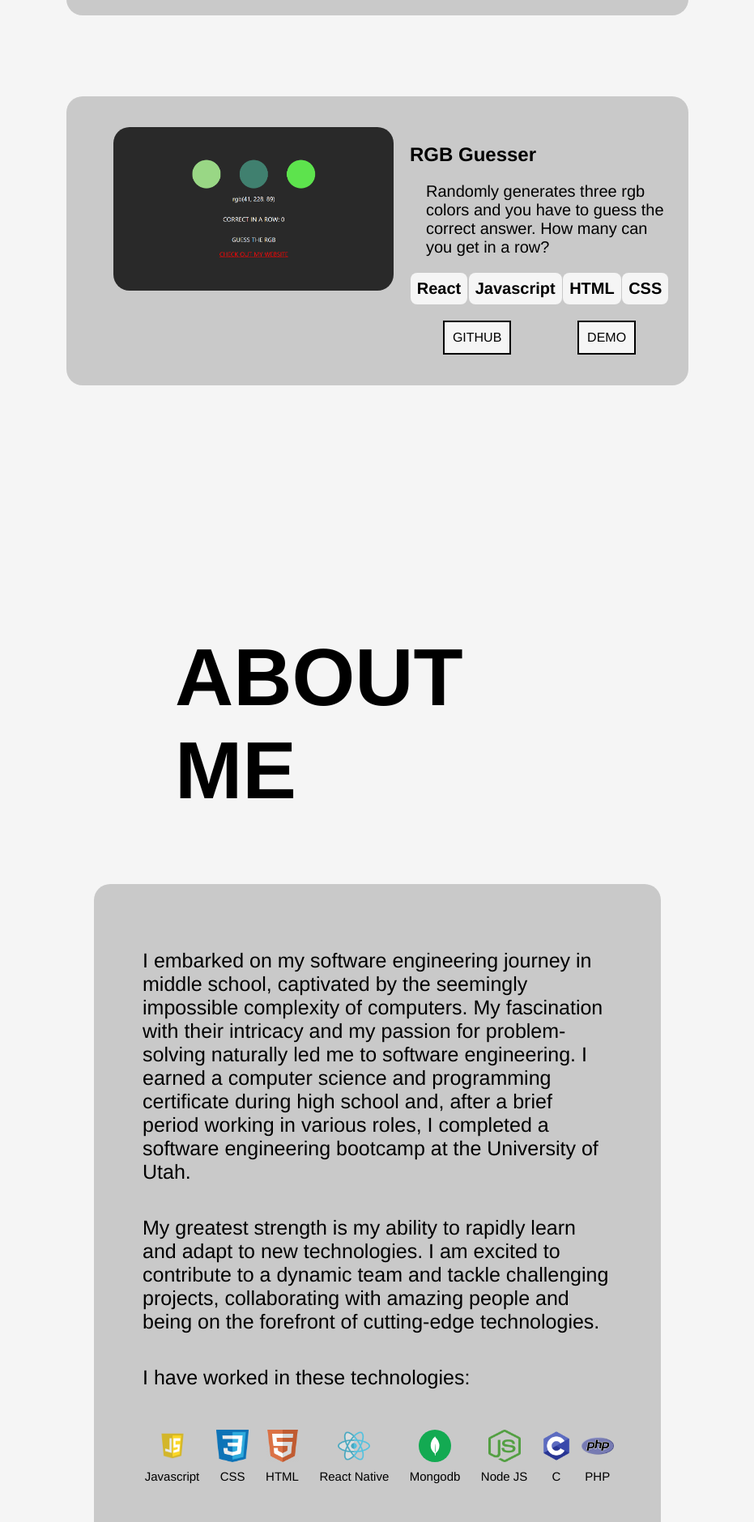
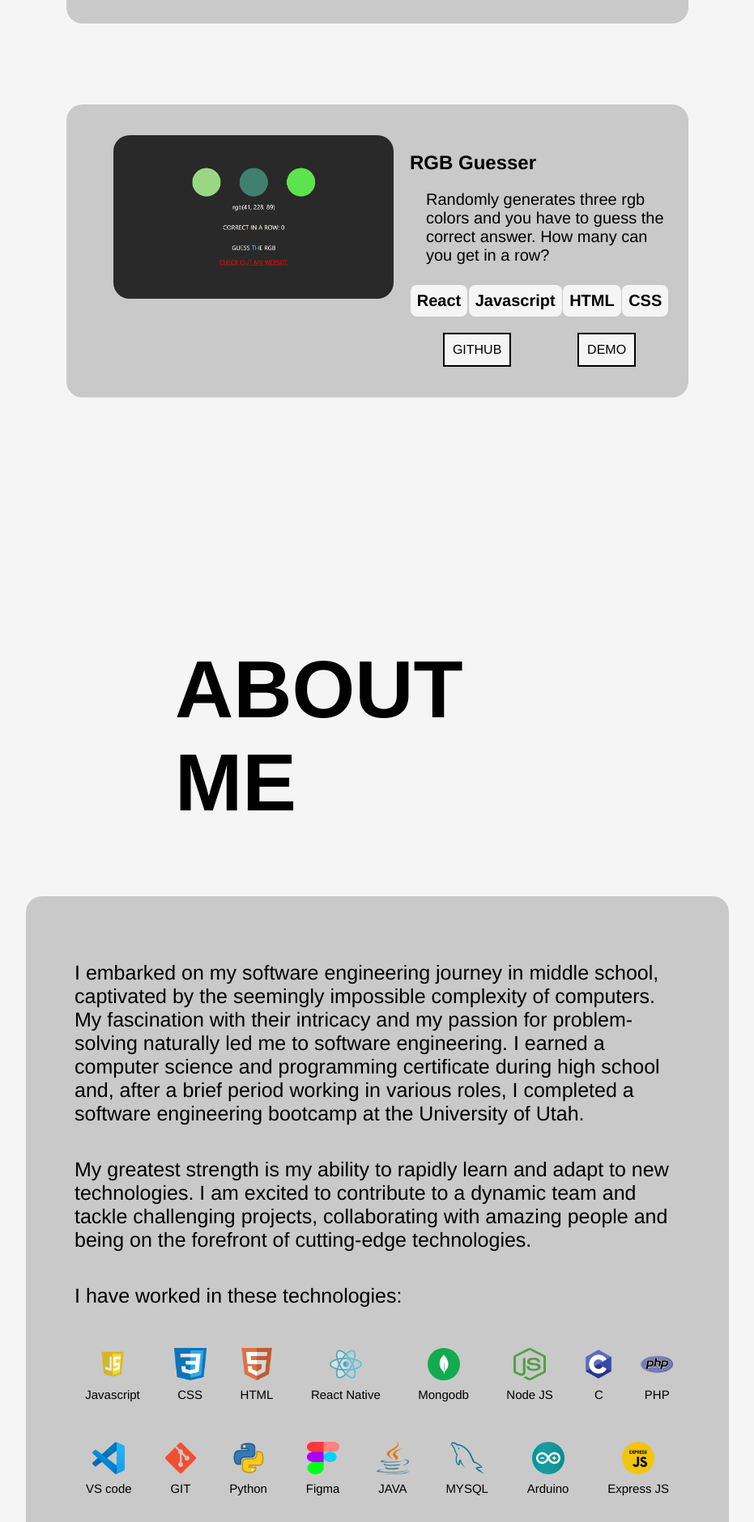
Before and after one commit to ZeroBitzz/portfolio-site, a React (Create React App) app: page / in a window 1280 px wide. Shown: the part 2028-3908 px from the top of the page at 81% size, without its empty margins (174-1105 px from the left). Built offline with nearby package versions, Linux system fonts and the light colour scheme.

Commit message:
finished rezizing code

```diff
--- a/src/App.css
+++ b/src/App.css
@@ -2,6 +2,7 @@
   display: flex;
   flex-direction: column;
   align-items: center;
+  justify-content: center;
   font-family: 'Franklin Gothic Medium', 'Arial Narrow', Arial, sans-serif;
 }
 
@@ -139,6 +140,7 @@ body {
   font-weight: bold;
 }
 .tools-used div{
+  margin-top: 5px;
   background-color: whitesmoke;
   padding: 8px;
   border-radius: 8px;
@@ -191,7 +193,7 @@ body {
   display: flex;
   flex-direction: column;
   background-color: #c9c9c9;
-  width: 600px;
+  width: 60%;
   padding: 50px;
   border-radius: 20px;
 }
@@ -219,12 +221,14 @@ body {
   display: flex;
   flex-direction: row;
   justify-content: space-around;
+  flex-wrap: wrap;
 }
 .techstack2 {
   width: 100%;
   display: flex;
   flex-direction: row;
   justify-content: space-around;
+  flex-wrap: wrap;
 }
 .technology-name-icon-group {
   display: flex;
@@ -246,7 +250,7 @@ body {
 
 /* contact me section */
 .contact-me-section {
-  width: 500px;
+  width: 50%;
   margin-top: 200px;
   margin-bottom: 200px;
   display: flex;
@@ -259,6 +263,7 @@ body {
   border-radius: 20px;
   display: flex;
   flex-direction: row;
+  flex-wrap: wrap;
   justify-content: space-evenly;
 }
 .contact-icon {
@@ -273,6 +278,9 @@ body {
 
 /* breakpoints */
 @media only screen and (max-width: 1220px) {
+  .section-title {
+    font-size: 80px;
+  }
   .main-intro {
     flex-direction: column;
     align-items: center;
@@ -310,6 +318,10 @@ body {
     width: 80%;
   }
 
+  .project-desc {
+    margin-left: 0px;
+    width: 90%;
+  }
   .project-desc span {
     width: 100%;
     font-size: 30px;
```
